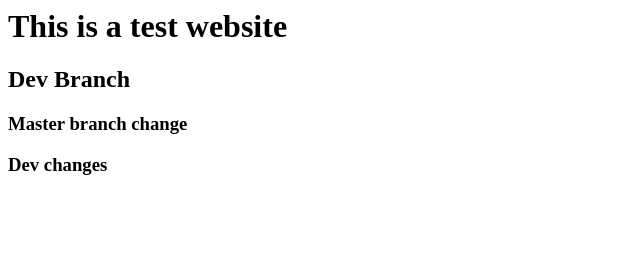
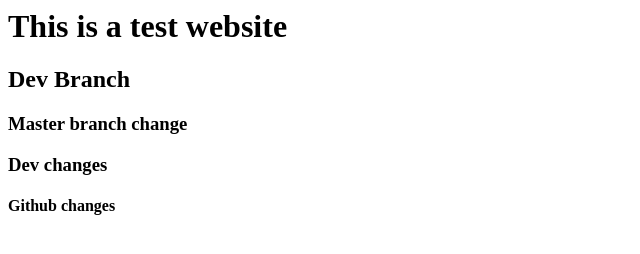
Before and after one commit to tushuve/test, a plain HTML site: page index.html in a window 1280 px wide. Shown: the whole page, without its empty margins (0-640 px from the left). Drawn offline with Linux system fonts and the light colour scheme.

Commit message:
Updated code

```diff
--- a/index.html
+++ b/index.html
@@ -2,3 +2,4 @@
 <h2>Dev Branch </h2>
 <h3>Master branch change</h3>
 <h3>Dev changes</h3>
+<h4> Github changes </h4>
```
